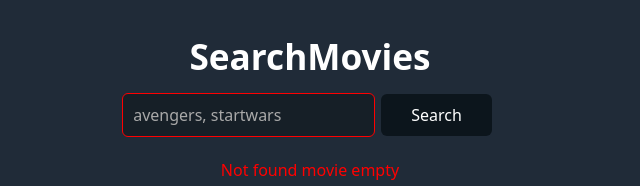
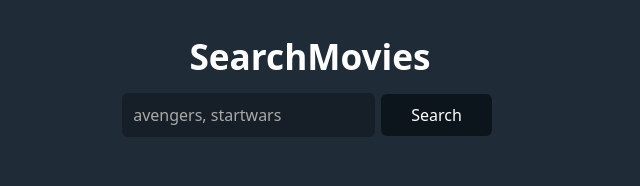
Before and after one commit to ovidionavarro/Search-Movies, a React (Vite) app: page / in a window 1280 px wide. Shown: the top 186 px of the page, without its empty margins (330-970 px from the left). Built offline with nearby package versions, Linux system fonts and the light colour scheme.

Commit message:
isFirstInout

```diff
--- a/src/App.jsx
+++ b/src/App.jsx
@@ -1,15 +1,20 @@
 // import { useRef } from 'react'
 import './App.css'
-import { useEffect, useState } from 'react'
+import { useEffect, useRef, useState } from 'react'
 import { Movies } from './components/Movies'
 import { UseMovie } from './Hooks/UseMovie'
 
 function UseSearch(){
   const [search,updateSearch]=useState('')
   const [error,setError]=useState('')
-
+  const isFirstInput=useRef(true)//para saber primera vez de algo
 
   useEffect(() => {
+    if(isFirstInput.current){
+      isFirstInput.current=search===''
+      return
+    }
+
     if (search==''){
      setError('Not found movie empty')
      return
```
